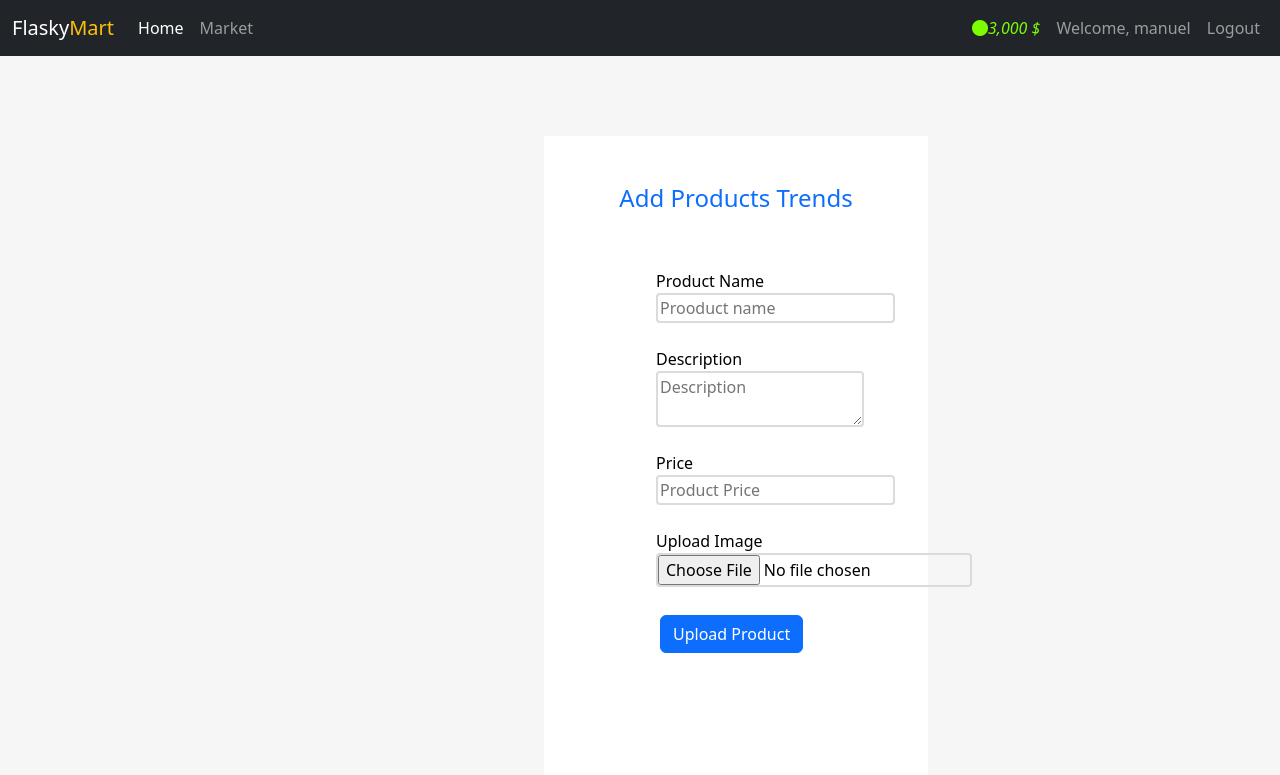
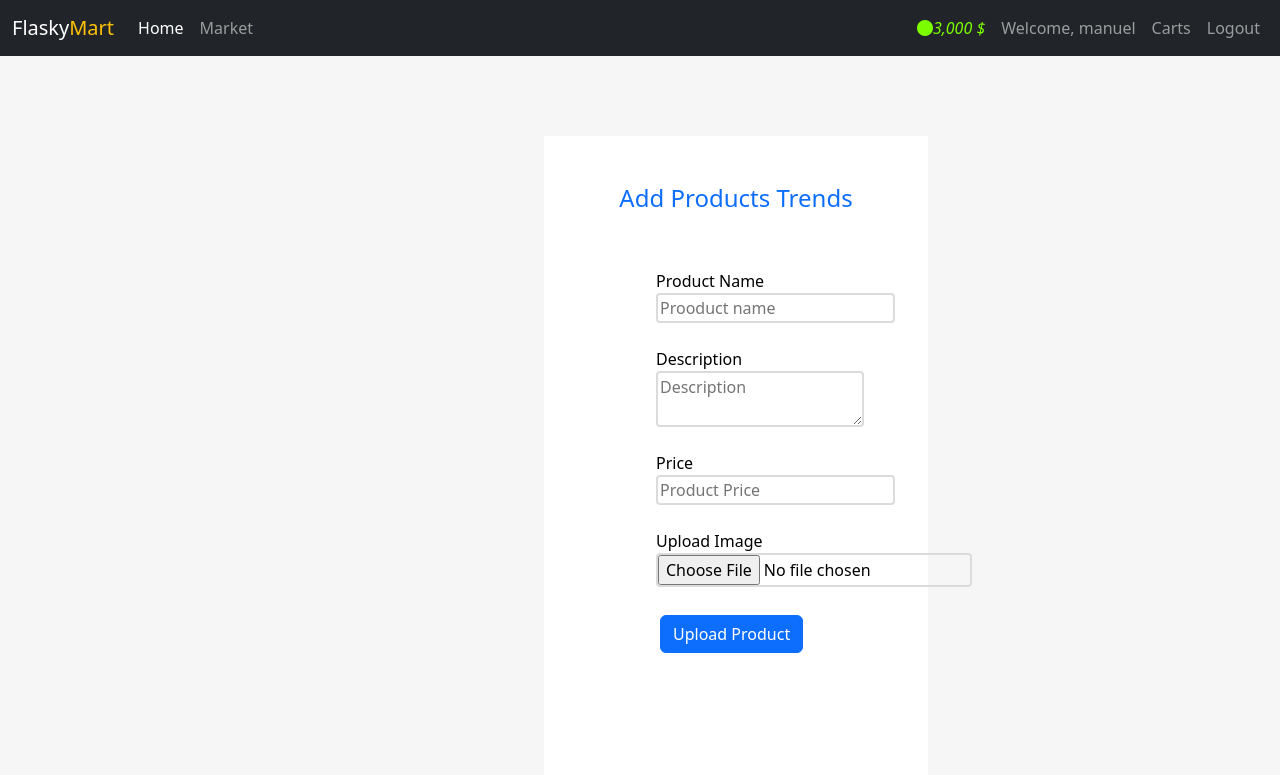
Before and after one commit to kwabenahcode/ecommerce_app, a Flask app: page /products-trends in a window 1280 px wide. Shown: the top 775 px of the page. Run offline with Flask 3, Linux system fonts and the light colour scheme; a user stored in the database is signed in; some libraries are stand-ins or nearby versions.

Commit message:
modified market items

```diff
--- a/market/routes.py
+++ b/market/routes.py
@@ -32,8 +32,6 @@ def market_page():
                 flash(f'You purchased {p_item_object.name} for {p_item_object.price}')
             else:
                 flash('Please you do not have enough balance', category='danger')
-
-        # Sell Item Logic
         sold_item = request.form.get('sold_item')
         s_item_object = items.query.filter_by(name=sold_item).first()
         if s_item_object:
@@ -42,7 +40,7 @@ def market_page():
                 flash("Item was sold back to the market successfuly", category='success')
             else:
                 flash(f"Something went worng with selling {s_item_object.name}", category='danger')
-        return redirect(url_for('market_page'))
+        return redirect(url_for('carts_page'))
 
     if request.method == "GET":
         item = items.query.all()
@@ -134,6 +132,35 @@ def addItem_page():
                 app.logger.error(str(e))
     return render_template('add_items.html', form=form)
 
+@app.route('/carts', methods=['POST', 'GET'])
+def carts_page():
+    selling_form = SellItemForm()
+    purchase_form =PurchaseItemForm()
+# Sell Item Logic
+    if request.method == "POST":
+        purchased_item = request.form.get('purchased_item')
+        p_item_object = items.query.filter_by(name=purchased_item).first()
+        if  p_item_object:
+            if current_user.can_purchase(p_item_object):
+                p_item_object.assigned_user(current_user)
+                flash(f'You purchased {p_item_object.name} for {p_item_object.price}')
+            else:
+                flash('Please you do not have enough balance', category='danger')
+        sold_item = request.form.get('sold_item')
+        s_item_object = items.query.filter_by(name=sold_item).first()
+        if s_item_object:
+            if current_user.can_sell(s_item_object):
+                s_item_object.sell(current_user)
+                flash("Item was sold back to the market successfuly", category='success')
+            else:
+                flash(f"Something went worng with selling {s_item_object.name}", category='danger')
+        return redirect(url_for('market_page'))
+    if request.method == "GET":
+        item = items.query.all()
+        owned_items = items.query.filter_by(owner =current_user.id)
+        return render_template('carts.html', items=item, dollar='$', current_user=current_user, selling_form=selling_form, purchase_form = purchase_form, owned_items=owned_items)
+
+
 
 
 
--- a/market/templates/base.html
+++ b/market/templates/base.html
@@ -47,6 +47,9 @@
                 <a class="nav-link">Welcome, {{current_user.username}}</a>
               </li>
               <li class="nav-item active">
+                <a class="nav-link" href="{{url_for('carts_page')}}">Carts</a>
+              </li>
+              <li class="nav-item active">
                 <a class="nav-link" href="{{url_for('logout_page')}}">Logout</a>
               </li>
             </ul>
```
Also changed, not shown: instance/market.db.
